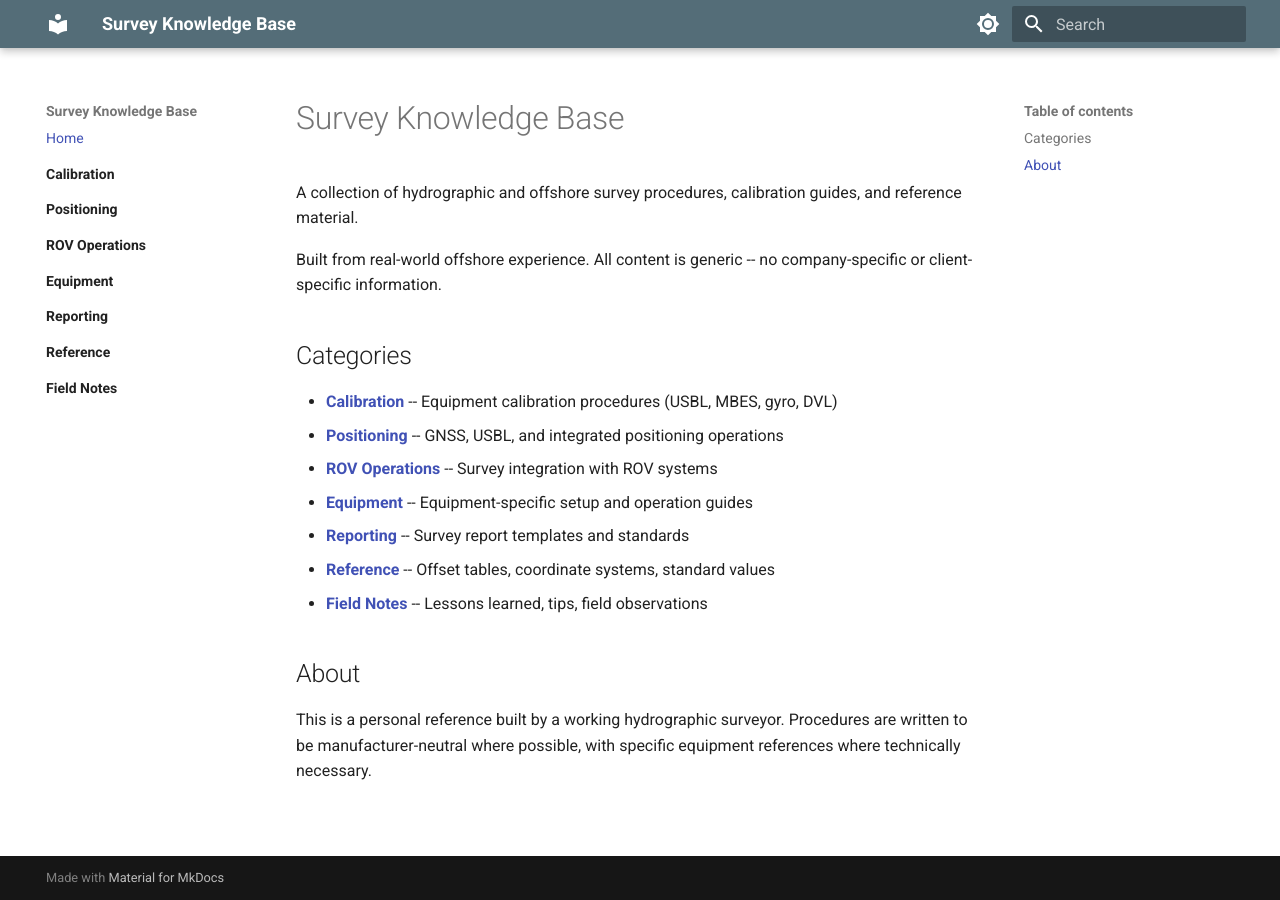
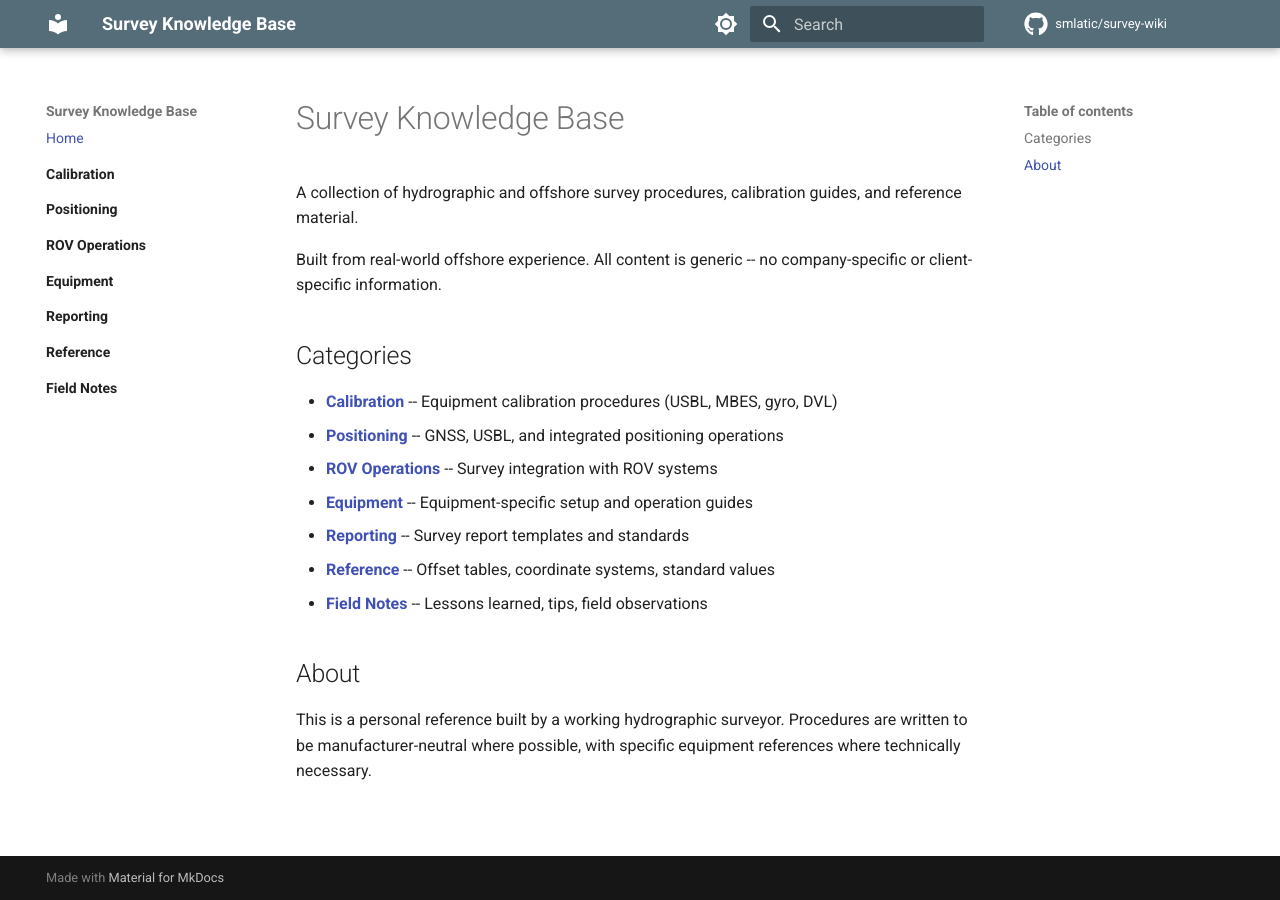
Before and after one commit to smlatic/survey-wiki, an MkDocs documentation site: the page built from docs/index.md, in a window 1280 px wide. Built offline with MkDocs 1.6.1 and Material for MkDocs 9.7.7, drawn with Linux system fonts in a browser that asks for light colours; comment, search, counter and statistics services are not loaded.

Commit message:
chore: add site and repo URLs
Co-Authored-By: Claude Opus 4.6 <noreply@anthropic.com>

```diff
--- a/mkdocs.yml
+++ b/mkdocs.yml
@@ -1,5 +1,8 @@
 site_name: Survey Knowledge Base
+site_url: https://smlatic.github.io/survey-wiki/
 site_description: Hydrographic and offshore survey procedures, calibration guides, and field reference material
+repo_url: https://github.com/smlatic/survey-wiki
+repo_name: smlatic/survey-wiki
 
 theme:
   name: material
```
